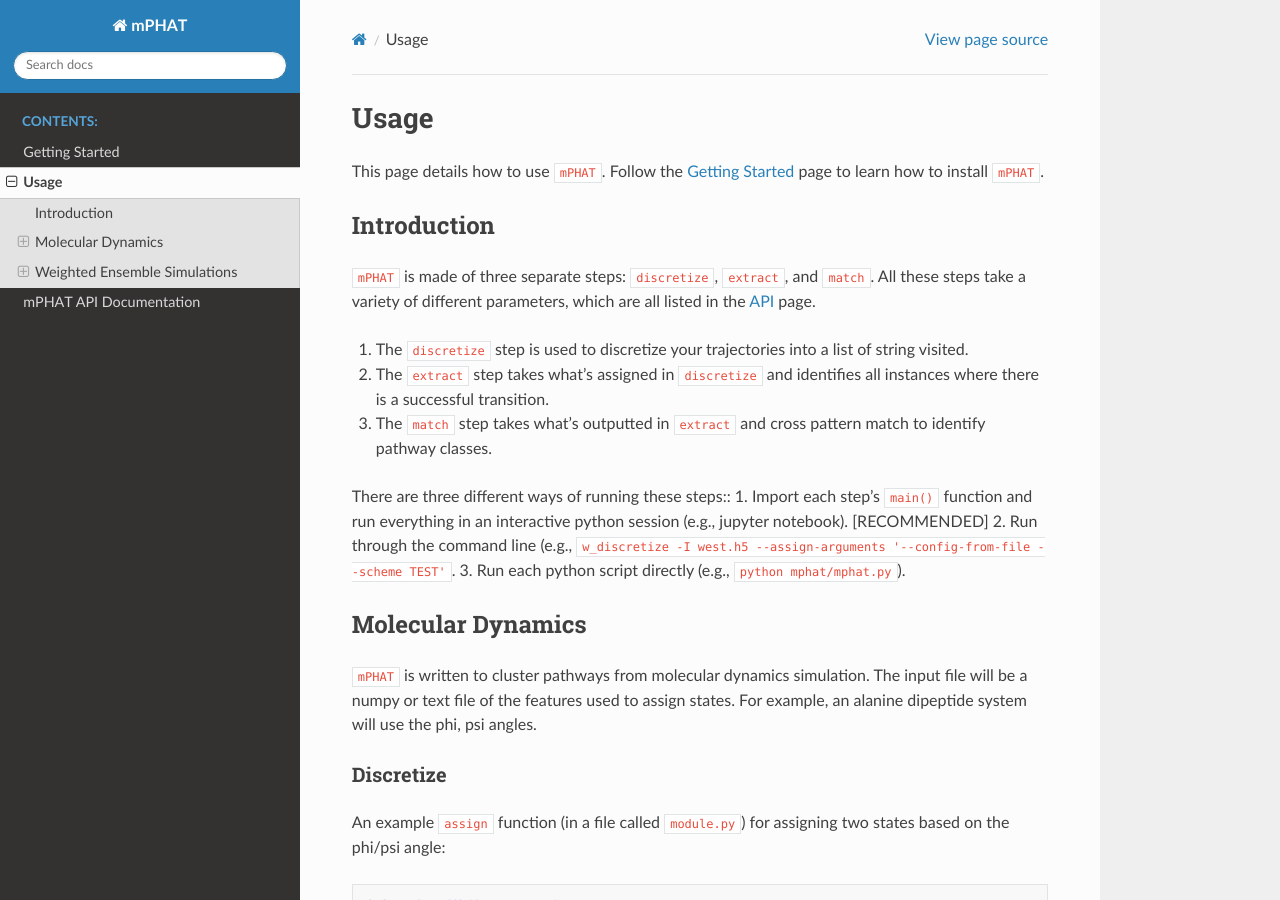
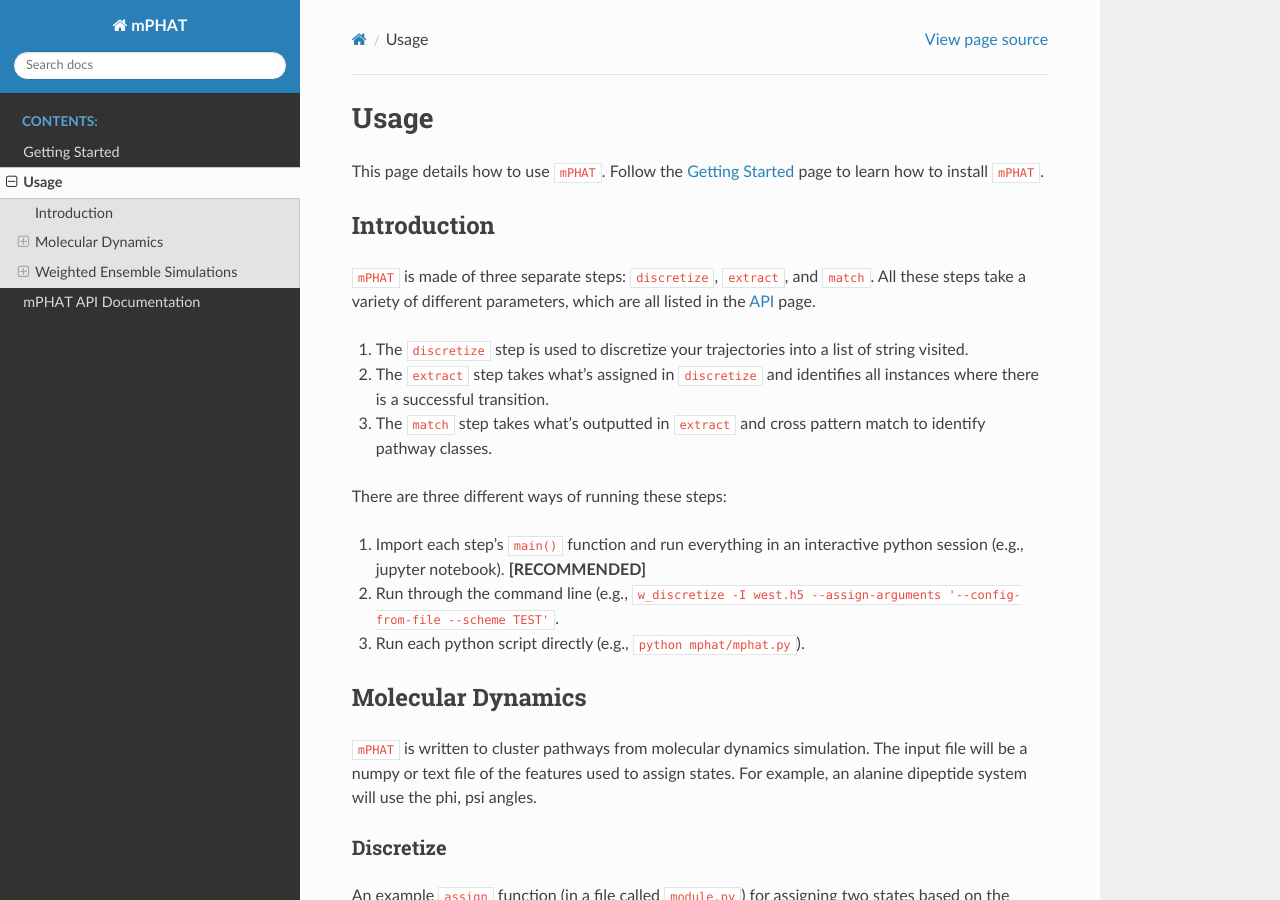
Before and after one commit to jeremyleung521/LPATH, a Sphinx documentation site: the page built from docs/usage.rst, in a window 1280 px wide and 900 px high. Built offline with Sphinx 7.4.7 and the Read the Docs theme 2.0.0, drawn with Linux system fonts in a browser that asks for light colours; the version number could not be read and is left out.

Commit message:
Update usage page

```diff
--- a/docs/usage.rst
+++ b/docs/usage.rst
@@ -15,7 +15,8 @@ Introduction
 3. The ``match`` step takes what's outputted in ``extract`` and cross pattern match to identify pathway classes.
 
 There are three different ways of running these steps::
-1. Import each step's ``main()`` function and run everything in an interactive python session (e.g., jupyter notebook). [RECOMMENDED]
+
+1. Import each step's ``main()`` function and run everything in an interactive python session (e.g., jupyter notebook).  **[RECOMMENDED]**
 2. Run through the command line (e.g., ``w_discretize -I west.h5 --assign-arguments '--config-from-file --scheme TEST'``.
 3. Run each python script directly (e.g., ``python mphat/mphat.py``).
 
```
